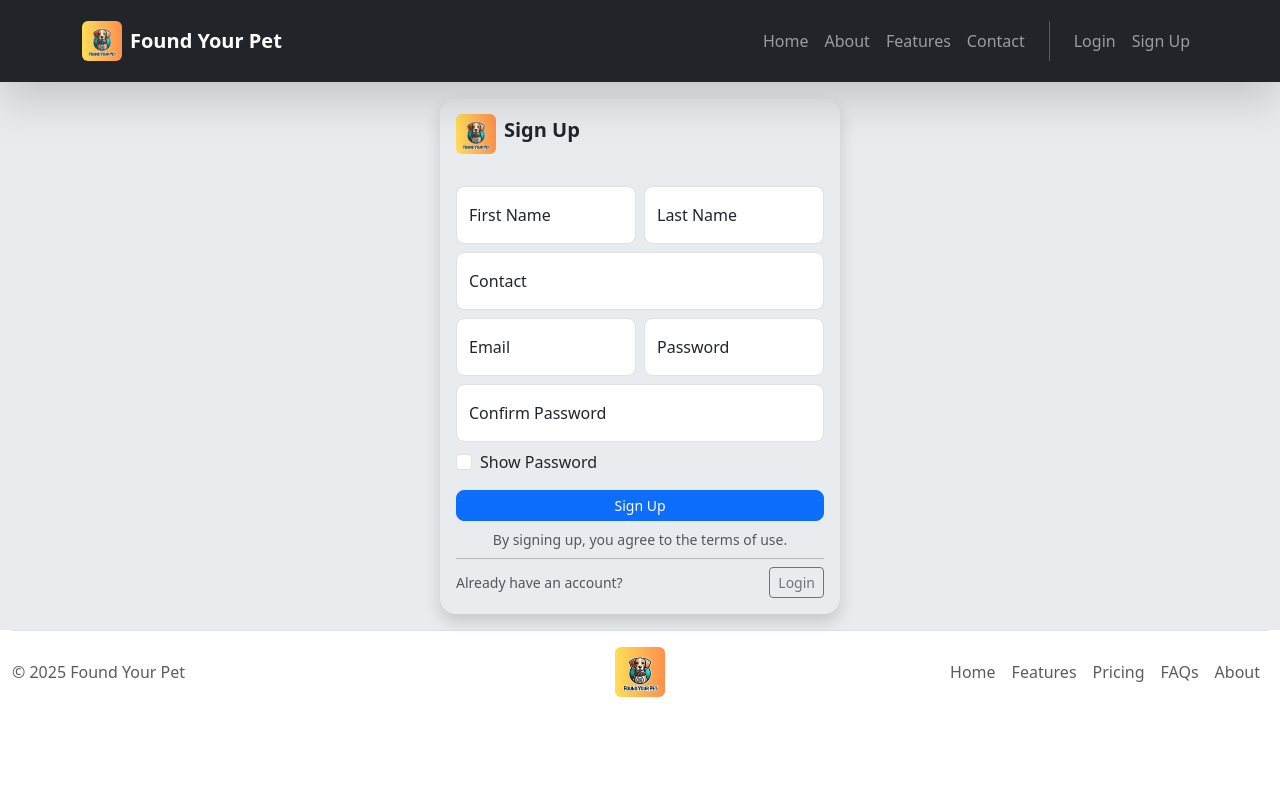
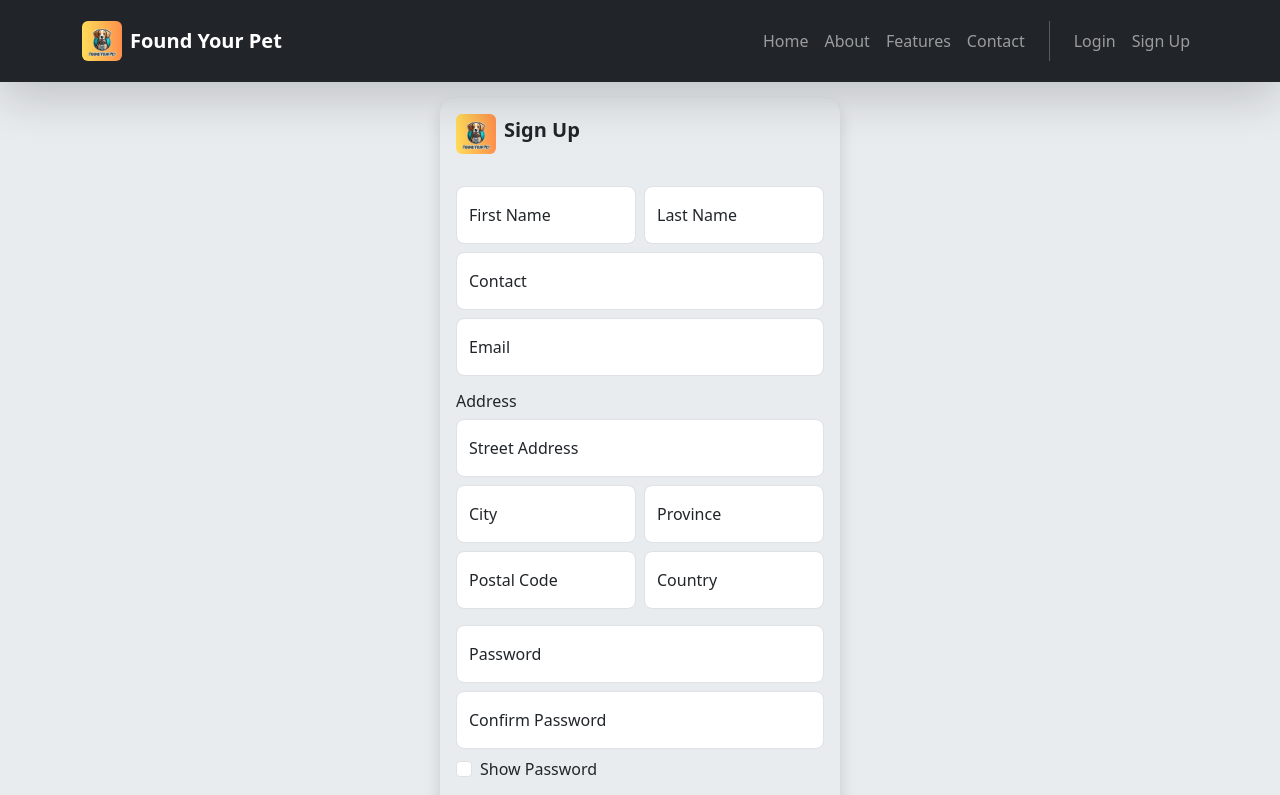
Before and after one commit to WhitelightningDev/foundyourpet, a React (Create React App) app: page /Signup in a window 1280 px wide. Shown: the top 795 px of the page. Built offline with nearby package versions, Linux system fonts and the light colour scheme.

Commit message:
`Update API URLs to use local development server`

```diff
--- a/src/pages/Dashboard.jsx
+++ b/src/pages/Dashboard.jsx
@@ -41,7 +41,7 @@ const [showDetailsModal, setShowDetailsModal] = useState(false);
 
     const fetchUser = async () => {
       try {
-        const response = await axios.get("https://foundyourpet-backend.onrender.com/api/users/me", {
+        const response = await axios.get("http://localhost:5000/api/users/me", {
           headers: { Authorization: `Bearer ${token}` },
         });
         setUser({
@@ -55,7 +55,7 @@ const [showDetailsModal, setShowDetailsModal] = useState(false);
 
     const fetchPets = async () => {
       try {
-        const response = await axios.get("https://foundyourpet-backend.onrender.com/api/pets", {
+        const response = await axios.get("http://localhost:5000/api/pets", {
           headers: { Authorization: `Bearer ${token}` },
         });
         setPets(response.data); // Store pets in state
--- a/src/pages/Login.jsx
+++ b/src/pages/Login.jsx
@@ -41,7 +41,7 @@ function LoginPage() {
     if (!validateForm()) return;
 
     try {
-      const response = await axios.post("https://foundyourpet-backend.onrender.com/api/users/login", {
+      const response = await axios.post("http://localhost:5000/api/users/login", {
         email,
         password,
       });
--- a/src/pages/ManagePetsPage.jsx
+++ b/src/pages/ManagePetsPage.jsx
@@ -29,7 +29,7 @@ function ManagePets() {
 
   const fetchPets = async () => {
     try {
-      const response = await axios.get("https://foundyourpet-backend.onrender.com/api/pets", {
+      const response = await axios.get("http://localhost:5000/api/pets", {
         headers: { Authorization: `Bearer ${token}` },
       });
       setPets(response.data);
--- a/src/pages/SelectTagPage.jsx
+++ b/src/pages/SelectTagPage.jsx
@@ -16,8 +16,8 @@ function SelectTagPage() {
     async function fetchData() {
       try {
         const [pkgRes, addonRes] = await Promise.all([
-          axios.get(`https://foundyourpet-backend.onrender.com/api/packages/type/${tagType}`),
-          axios.get(`https://foundyourpet-backend.onrender.com/api/addons/filter?type=${tagType}`)
+          axios.get(`http://localhost:5000/api/packages/type/${tagType}`),
+          axios.get(`http://localhost:5000/api/addons/filter?type=${tagType}`)
         ]);
         setSelectedPackage(pkgRes.data);
         setAddons(addonRes.data);
--- a/src/pages/Signup.jsx
+++ b/src/pages/Signup.jsx
@@ -1,7 +1,7 @@
 import React, { useState } from "react";
 import { Link } from "react-router-dom";
 import axios from "axios";
-import { Toast, ToastContainer } from "react-bootstrap";  // Ensure Bootstrap Toast is imported
+import { Toast, ToastContainer } from "react-bootstrap"; // Ensure Bootstrap Toast is imported
 
 function Signup() {
   const [formData, setFormData] = useState({
@@ -11,6 +11,13 @@ function Signup() {
     email: "",
     password: "",
     confirmPassword: "",
+    address: {
+      street: "",
+      city: "",
+      province: "",
+      postalCode: "",
+      country: "",
+    },
   });
 
   const [showToast, setShowToast] = useState(false);
@@ -19,9 +26,25 @@ function Signup() {
   const [showPassword, setShowPassword] = useState(false); // State for show/hide password
 
   // Handle form input changes
+  // Handle form input changes, including nested address fields
   const handleChange = (e) => {
     const { name, value } = e.target;
-    setFormData({ ...formData, [name]: value });
+
+    if (name.startsWith("address.")) {
+      const addressField = name.split(".")[1];
+      setFormData((prev) => ({
+        ...prev,
+        address: {
+          ...prev.address,
+          [addressField]: value,
+        },
+      }));
+    } else {
+      setFormData((prev) => ({
+        ...prev,
+        [name]: value,
+      }));
+    }
   };
 
   // Toggle password visibility
@@ -40,7 +63,12 @@ function Signup() {
     }
 
     // Additional checks for required fields (email, password length, etc.)
-    if (!formData.email || !formData.password || !formData.name || !formData.surname) {
+    if (
+      !formData.email ||
+      !formData.password ||
+      !formData.name ||
+      !formData.surname
+    ) {
       setToastMessage("Please fill in all fields");
       setToastVariant("danger");
       setShowToast(true);
@@ -56,7 +84,10 @@ function Signup() {
     if (validateInputs()) {
       try {
         // Frontend: Ensure the full URL is specified
-        const response = await axios.post("https://foundyourpet-backend.onrender.com/api/users/signup", formData);
+        const response = await axios.post(
+          "http://localhost:5000/api/users/signup",
+          formData
+        );
 
         // Handle success
         setToastMessage(response.data.message || "Signup successful!");
@@ -65,12 +96,14 @@ function Signup() {
 
         // Redirect after successful signup (or navigate to another page)
         setTimeout(() => {
-          window.location.href = "/login";  // Change to your desired page after success
+          window.location.href = "/login"; // Change to your desired page after success
         }, 2000);
       } catch (error) {
         // Handle error
         if (error.response) {
-          setToastMessage(error.response.data.message || "Signup failed. Please try again.");
+          setToastMessage(
+            error.response.data.message || "Signup failed. Please try again."
+          );
           setToastVariant("danger");
         } else {
           setToastMessage("An error occurred. Please try again.");
@@ -86,7 +119,12 @@ function Signup() {
       <div className="modal-dialog mb-3 mt-3" style={{ maxWidth: "400px" }}>
         <div className="modal-content rounded-4 shadow">
           <div className="modal-header p-3 border-bottom-0 text-center">
-            <img className="rounded" src="/android-chrome-192x192.png" width="40px" alt="Logo" />
+            <img
+              className="rounded"
+              src="/android-chrome-192x192.png"
+              width="40px"
+              alt="Logo"
+            />
             <h2 className="fw-bold ms-2 fs-5">Sign Up</h2>
           </div>
 
@@ -122,8 +160,8 @@ function Signup() {
                 </div>
               </div>
 
-               {/* Contact phone number */}
-               <div className="row g-2 mb-2">
+              {/* Contact phone number */}
+              <div className="row g-2 mb-2">
                 <div className="col">
                   <div className="form-floating">
                     <input
@@ -154,7 +192,81 @@ function Signup() {
                     <label>Email</label>
                   </div>
                 </div>
+
+              </div>
+              {/* Address Section */}
+              <h6 className="mt-3 mb-2">Address</h6>
+              <div className="form-floating mb-2">
+                <input
+                  type="text"
+                  className="form-control rounded-3"
+                  name="address.street"
+                  value={formData.address.street}
+                  onChange={handleChange}
+                  placeholder="Street Address"
+                />
+                <label>Street Address</label>
+              </div>
+
+              <div className="row g-2 mb-2">
                 <div className="col">
+                  <div className="form-floating">
+                    <input
+                      type="text"
+                      className="form-control rounded-3"
+                      name="address.city"
+                      value={formData.address.city}
+                      onChange={handleChange}
+                      placeholder="City"
+                    />
+                    <label>City</label>
+                  </div>
+                </div>
+                <div className="col">
+                  <div className="form-floating">
+                    <input
+                      type="text"
+                      className="form-control rounded-3"
+                      name="address.province"
+                      value={formData.address.province}
+                      onChange={handleChange}
+                      placeholder="Province"
+                    />
+                    <label>Province</label>
+                  </div>
+                </div>
+              </div>
+
+              <div className="row g-2 mb-3">
+                <div className="col">
+                  <div className="form-floating">
+                    <input
+                      type="text"
+                      className="form-control rounded-3"
+                      name="address.postalCode"
+                      value={formData.address.postalCode}
+                      onChange={handleChange}
+                      placeholder="Postal Code"
+                    />
+                    <label>Postal Code</label>
+                  </div>
+                </div>
+                <div className="col">
+                  <div className="form-floating">
+                    <input
+                      type="text"
+                      className="form-control rounded-3"
+                      name="address.country"
+                      value={formData.address.country}
+                      onChange={handleChange}
+                      placeholder="Country"
+                    />
+                    <label>Country</label>
+                  </div>
+                </div>
+              </div>
+
+              <div className="col mb-2">
                   <div className="form-floating">
                     <input
                       type={showPassword ? "text" : "password"} // Toggle password visibility
@@ -167,9 +279,6 @@ function Signup() {
                     <label>Password</label>
                   </div>
                 </div>
-              </div>
-
-
 
               {/* Confirm Password */}
               <div className="form-floating mb-2">
@@ -198,7 +307,10 @@ function Signup() {
               </div>
 
               {/* Signup Button */}
-              <button className="w-100 btn btn-sm rounded-3 btn-primary" type="submit">
+              <button
+                className="w-100 btn btn-sm rounded-3 btn-primary"
+                type="submit"
+              >
                 Sign Up
               </button>
               <small className="text-body-secondary d-block text-center mt-2">
@@ -209,7 +321,9 @@ function Signup() {
 
               {/* Login Link */}
               <div className="d-flex justify-content-between align-items-center">
-                <small className="text-body-secondary">Already have an account?</small>
+                <small className="text-body-secondary">
+                  Already have an account?
+                </small>
                 <Link to="/login" className="btn btn-outline-secondary btn-sm">
                   Login
                 </Link>
@@ -221,7 +335,12 @@ function Signup() {
 
       {/* Toast for Feedback */}
       <ToastContainer position="top-center">
-        <Toast show={showToast} onClose={() => setShowToast(false)} delay={5000} autohide>
+        <Toast
+          show={showToast}
+          onClose={() => setShowToast(false)}
+          delay={5000}
+          autohide
+        >
           <Toast.Body className={`text-white bg-${toastVariant}`}>
             {toastMessage}
           </Toast.Body>
```
